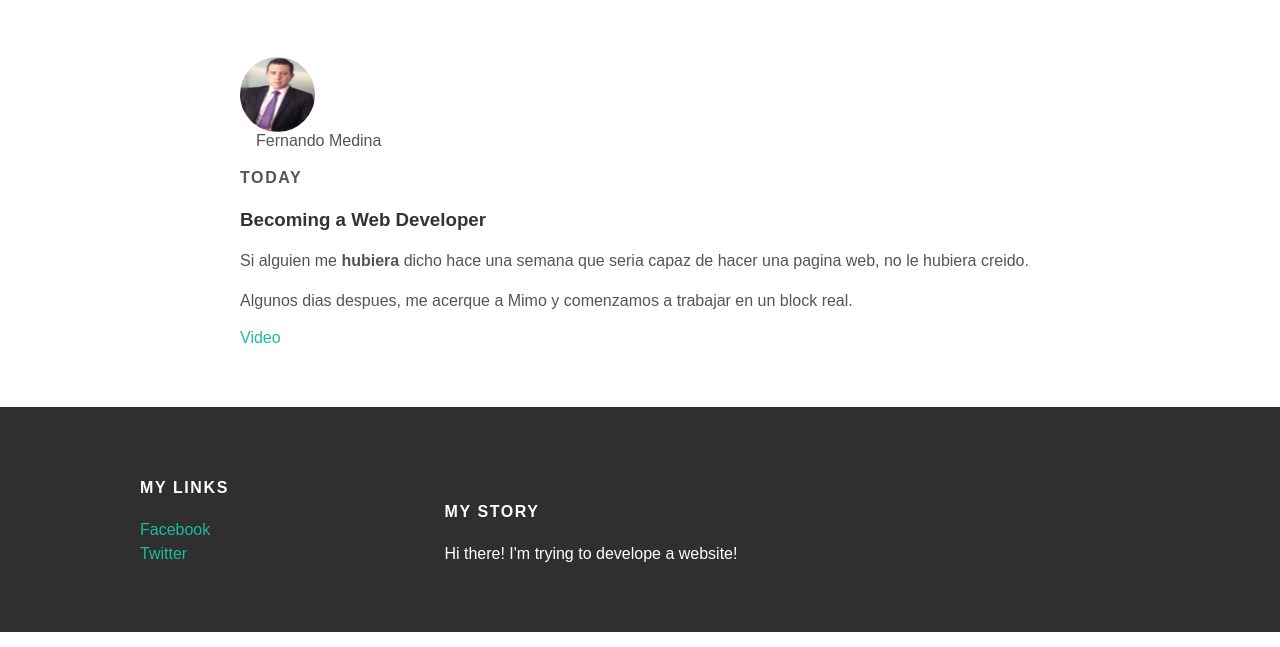
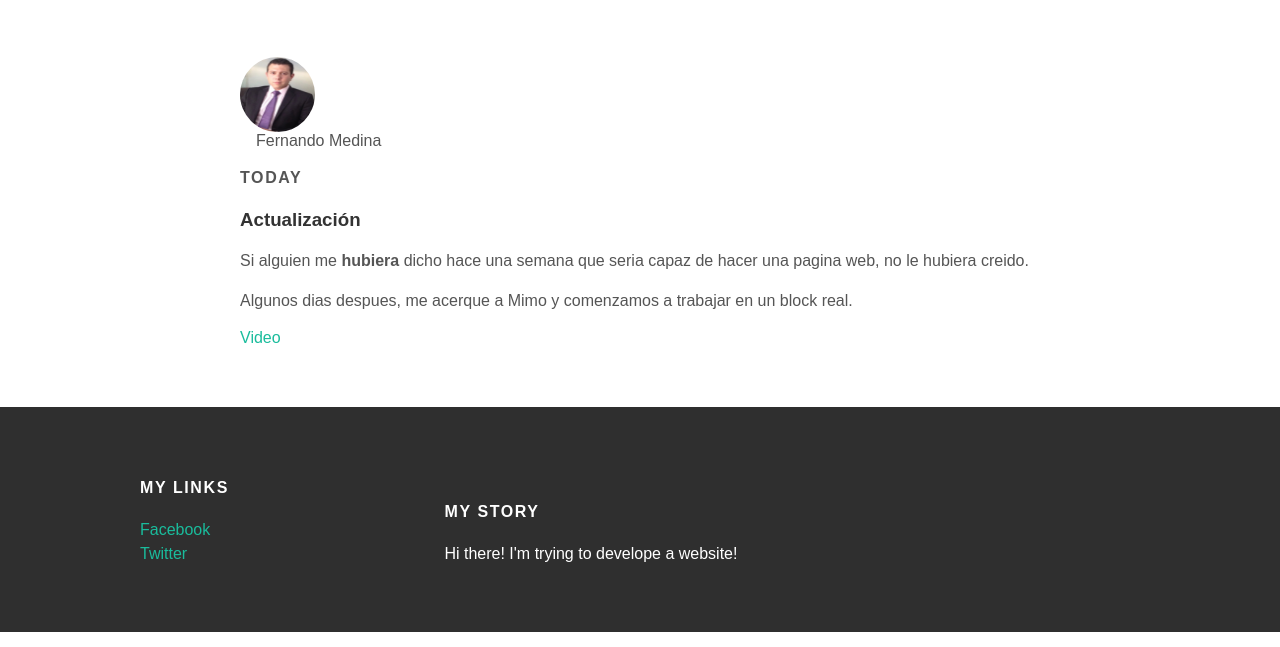
Before and after one commit to fhermedina/fhermedina.github.io, a plain HTML site: page index.html in a window 1280 px wide. Shown: the part 153-800 px from the top of the page. Drawn offline with Linux system fonts and the light colour scheme; a web font is replaced by a local one.

Commit message:
Update index.html

```diff
--- a/index.html
+++ b/index.html
@@ -23,7 +23,7 @@
         <span>Fernando Medina</span>
       </div>
       <p class="post-date">Today</p>
-      <h3 class="post-title">Becoming a Web Developer</h3>
+      <h3 class="post-title">Actualización</h3>
       <div class="post-content">
         <p>Si alguien me <strong>hubiera</strong> dicho hace una semana que seria capaz de hacer una pagina web, no le hubiera creido.</p>
         <p>Algunos dias despues, me acerque a Mimo y comenzamos a trabajar en un block real.</p>
```
